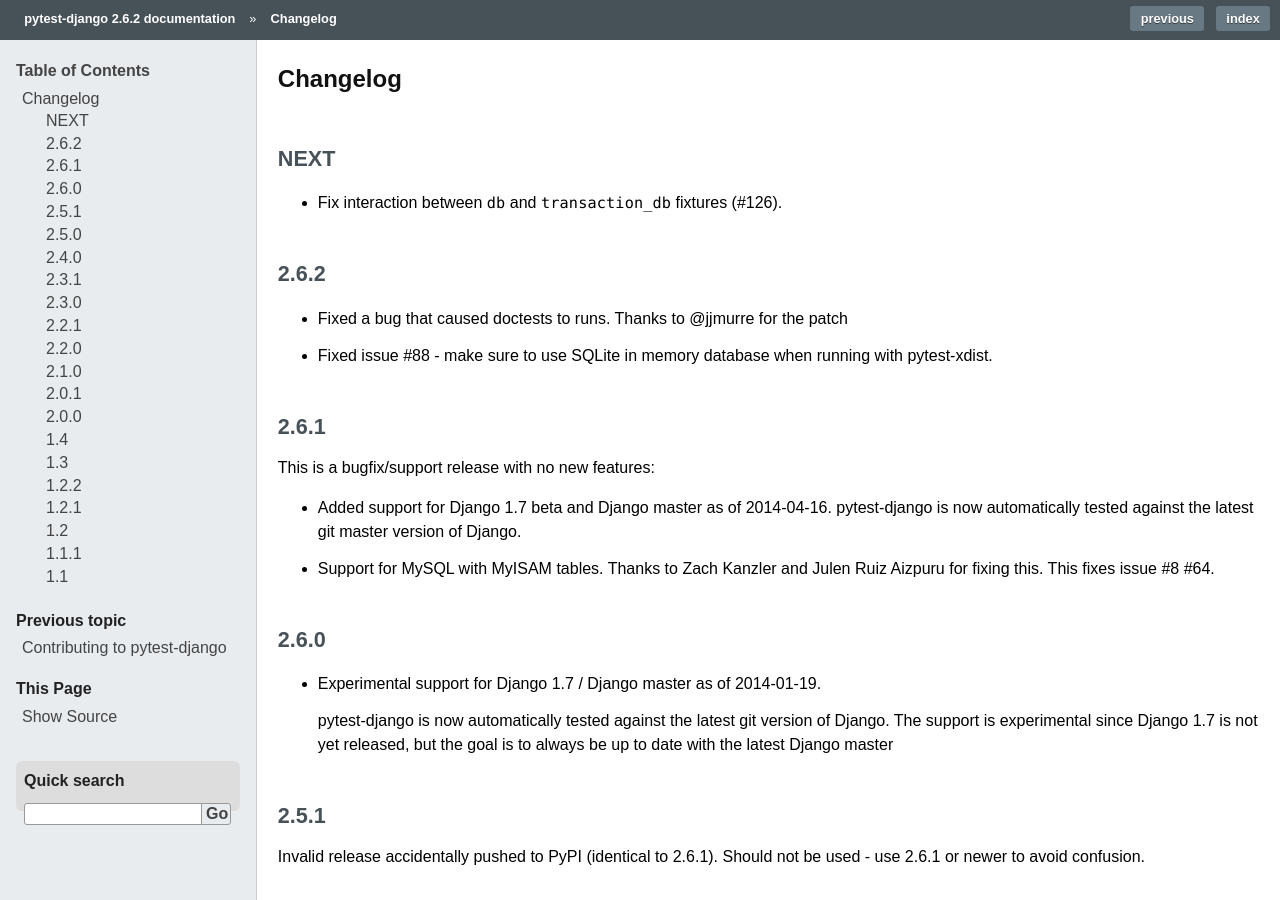
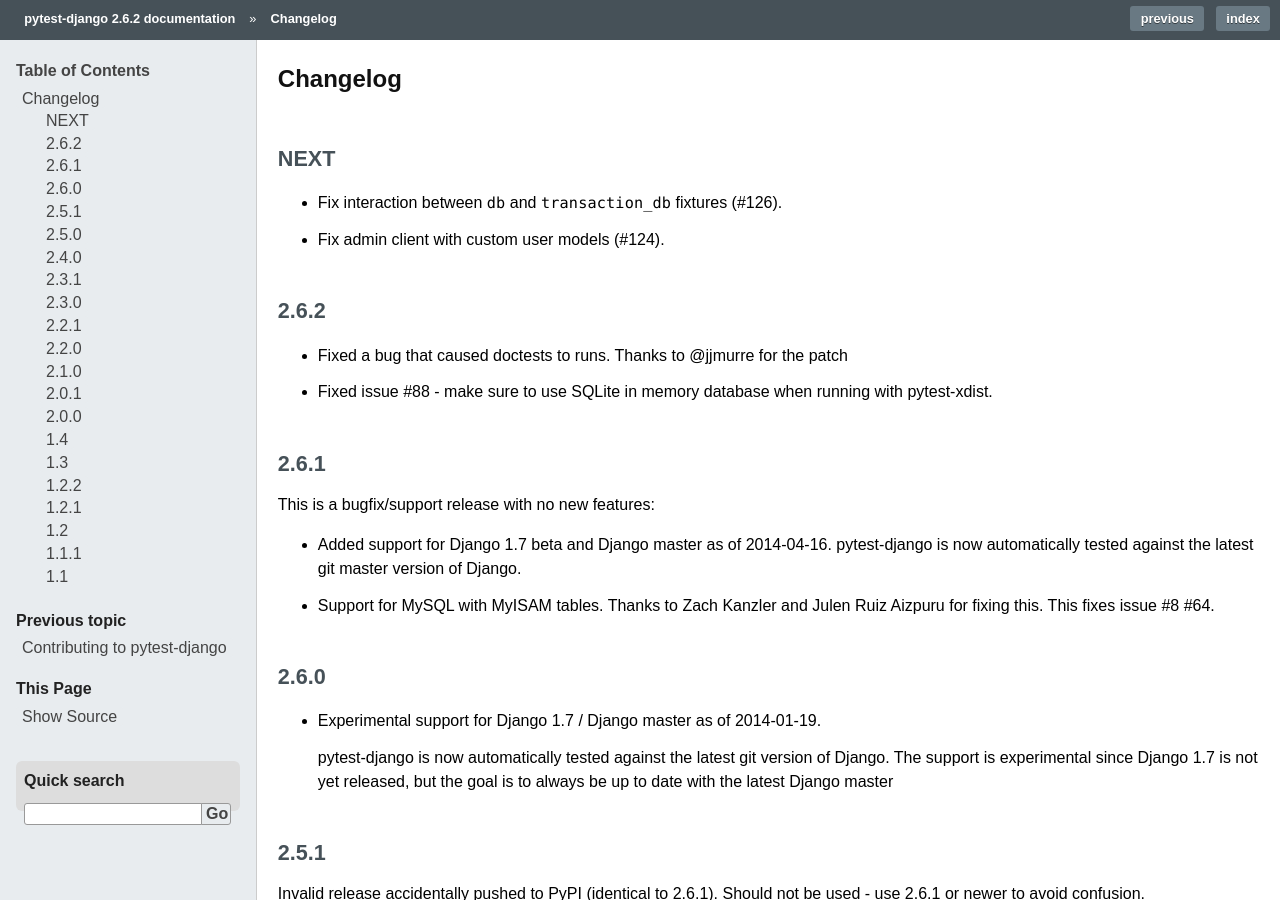
Before and after one commit to pytest-dev/pytest-django, a Sphinx documentation site: the page built from docs/changelog.rst, in a window 1280 px wide and 900 px high. Built offline with Sphinx 7.4.7, drawn with Linux system fonts in a browser that asks for light colours.

Commit message:
Update changelog

```diff
--- a/docs/changelog.rst
+++ b/docs/changelog.rst
@@ -5,6 +5,8 @@
 ----
 
 * Fix interaction between ``db`` and ``transaction_db`` fixtures (#126).
+
+* Fix admin client with custom user models (#124).
 
 2.6.2
 -----
```
